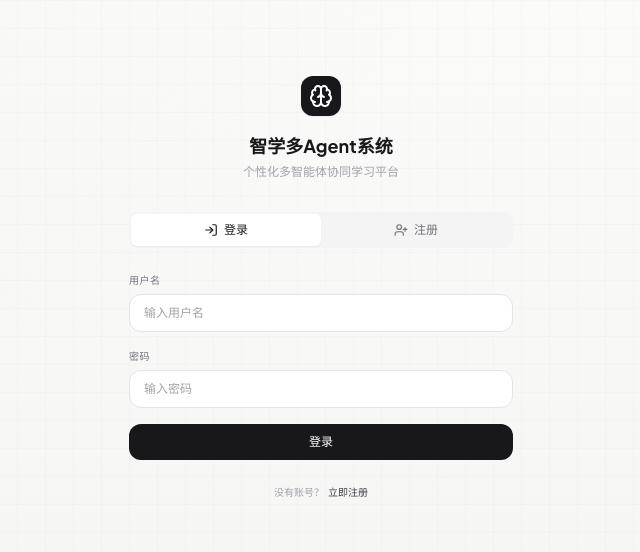
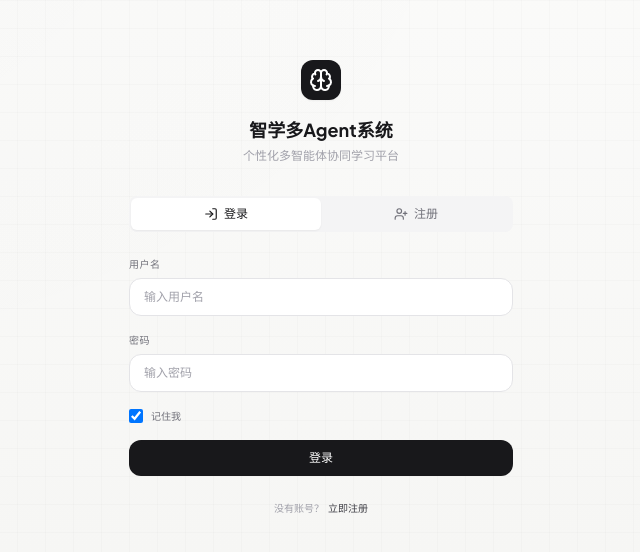
Before and after one commit to zzq12345-cq/multi-agent-learning-system, a React (Vite) app in the folder frontend/: page /auth in a window 1280 px wide. Shown: the part 112-664 px from the top of the page, without its empty margins (319-959 px from the left). Built offline with nearby package versions, Linux system fonts and the light colour scheme; the HTML template or start-up script is replaced by a standard one.

Commit message:
feat: 登录页增加「记住我」选项

```diff
--- a/frontend/src/pages/AuthPage.tsx
+++ b/frontend/src/pages/AuthPage.tsx
@@ -7,6 +7,7 @@ export default function AuthPage() {
   const [isLogin, setIsLogin] = useState(true)
   const [username, setUsername] = useState('')
   const [password, setPassword] = useState('')
+  const [rememberMe, setRememberMe] = useState(true)
   const [error, setError] = useState('')
   const [loading, setLoading] = useState(false)
   const navigate = useNavigate()
@@ -111,6 +112,19 @@ export default function AuthPage() {
             </div>
           )}
 
+          {/* 记住我 */}
+          {isLogin && (
+            <label className="flex items-center gap-2 cursor-pointer">
+              <input
+                type="checkbox"
+                checked={rememberMe}
+                onChange={(e) => setRememberMe(e.target.checked)}
+                className="w-3.5 h-3.5 rounded border-zinc-300 text-zinc-900 focus:ring-zinc-500"
+              />
+              <span className="text-[10px] text-zinc-500">记住我</span>
+            </label>
+          )}
+
           <button
             type="submit"
             disabled={loading}
```
